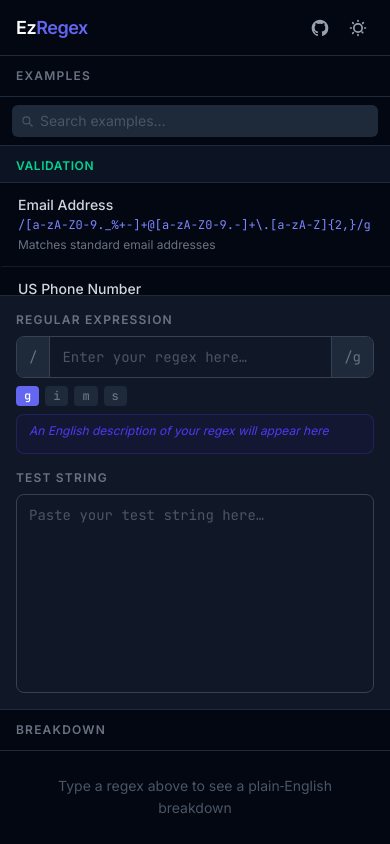
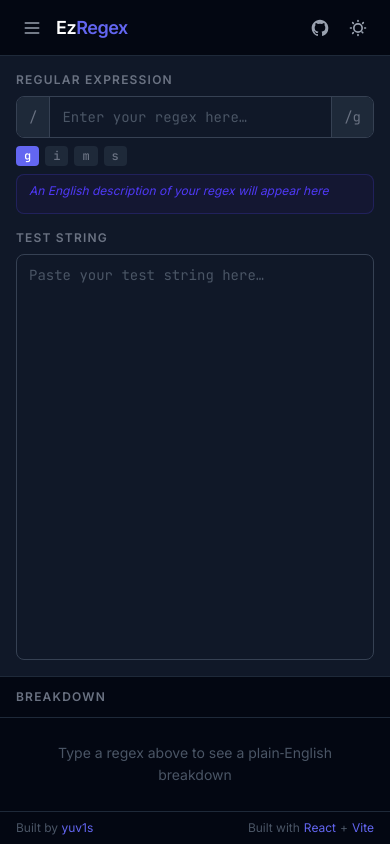
Before and after one commit to Yuv1s/EzRegex, a React (Vite) app: page / in a window 390 px wide. Built offline with nearby package versions, Linux system fonts and the light colour scheme.

Commit message:
accessibility, animations, mobile drawer, polished README

```diff
--- a/src/App.jsx
+++ b/src/App.jsx
@@ -3,6 +3,7 @@
 import Sidebar from './components/Sidebar'
 import EditorPanel from './components/EditorPanel'
 import ResultsPanel from './components/ResultsPanel'
+import Footer from './components/Footer'
 import { parseRegex, getMatches } from './lib/regexEngine'
 import { explainRegex } from './lib/regexExplainer'
 
@@ -13,6 +14,7 @@
   const [pattern, setPattern] = useState('')
   const [testString, setTestString] = useState('')
   const [flags, setFlags] = useState('g')
+  const [sidebarOpen, setSidebarOpen] = useState(false)
 
   useEffect(() => {
     const root = document.documentElement
@@ -34,6 +36,7 @@
     setPattern(pattern)
     setFlags(flags)
     setTestString(sample)
+    setSidebarOpen(false)
   }
 
   const { regex, error } = useMemo(() => parseRegex(pattern, flags), [pattern, flags])
@@ -54,10 +57,20 @@
 
   return (
     <div className="flex flex-col h-screen bg-white dark:bg-gray-900 font-sans">
-      <Header darkMode={darkMode} onToggleDark={() => setDarkMode(d => !d)} />
+      <Header
+        darkMode={darkMode}
+        onToggleDark={() => setDarkMode(d => !d)}
+        onToggleSidebar={() => setSidebarOpen(o => !o)}
+      />
 
       <div className="flex flex-col md:flex-row flex-1 overflow-hidden">
-        <Sidebar onLoadExample={loadExample} pattern={pattern} flags={flags} />
+        <Sidebar
+          onLoadExample={loadExample}
+          pattern={pattern}
+          flags={flags}
+          isOpen={sidebarOpen}
+          onClose={() => setSidebarOpen(false)}
+        />
         <EditorPanel
           pattern={pattern}
           testString={testString}
@@ -78,6 +91,8 @@
           onChunkClick={handleChunkClick}
         />
       </div>
+
+      <Footer />
     </div>
   )
 }
--- /dev/null
+++ b/src/components/Footer.jsx
@@ -0,0 +1,38 @@
+export default function Footer() {
+  return (
+    <footer className="flex-shrink-0 border-t border-gray-200 dark:border-gray-800 bg-white dark:bg-gray-950 px-4 py-2 flex items-center justify-between text-xs text-gray-400 dark:text-gray-600">
+      <span>
+        Built by{' '}
+        <a
+          href="https://github.com/yuv1s"
+          target="_blank"
+          rel="noopener noreferrer"
+          className="text-indigo-500 hover:text-indigo-600 dark:hover:text-indigo-400 transition-colors focus-visible:outline-none focus-visible:ring-2 focus-visible:ring-indigo-500 rounded"
+        >
+          yuv1s
+        </a>
+      </span>
+
+      <span className="flex items-center gap-1">
+        Built with{' '}
+        <a
+          href="https://react.dev"
+          target="_blank"
+          rel="noopener noreferrer"
+          className="text-indigo-500 hover:text-indigo-600 dark:hover:text-indigo-400 transition-colors focus-visible:outline-none focus-visible:ring-2 focus-visible:ring-indigo-500 rounded"
+        >
+          React
+        </a>
+        {' + '}
+        <a
+          href="https://vitejs.dev"
+          target="_blank"
+          rel="noopener noreferrer"
+          className="text-indigo-500 hover:text-indigo-600 dark:hover:text-indigo-400 transition-colors focus-visible:outline-none focus-visible:ring-2 focus-visible:ring-indigo-500 rounded"
+        >
+          Vite
+        </a>
+      </span>
+    </footer>
+  )
+}
--- a/src/components/Header.jsx
+++ b/src/components/Header.jsx
@@ -1,16 +1,29 @@
-export default function Header({ darkMode, onToggleDark }) {
+export default function Header({ darkMode, onToggleDark, onToggleSidebar }) {
   return (
     <header className="flex items-center justify-between px-4 h-14 border-b border-gray-200 dark:border-gray-800 bg-white dark:bg-gray-950 flex-shrink-0">
-      <span className="font-semibold text-lg tracking-tight text-gray-900 dark:text-white font-sans">
-        Ez<span className="text-indigo-500">Regex</span>
-      </span>
+      <div className="flex items-center gap-2">
+        {/* Hamburger — mobile only */}
+        <button
+          onClick={onToggleSidebar}
+          className="md:hidden p-1.5 rounded-md text-gray-500 dark:text-gray-400 hover:text-gray-900 dark:hover:text-white hover:bg-gray-100 dark:hover:bg-gray-800 transition-colors focus-visible:outline-none focus-visible:ring-2 focus-visible:ring-indigo-500"
+          aria-label="Open examples panel"
+        >
+          <svg className="w-5 h-5" fill="none" stroke="currentColor" strokeWidth={2} viewBox="0 0 24 24" aria-hidden="true">
+            <path strokeLinecap="round" strokeLinejoin="round" d="M4 6h16M4 12h16M4 18h16" />
+          </svg>
+        </button>
+
+        <span className="font-semibold text-lg tracking-tight text-gray-900 dark:text-white font-sans">
+          Ez<span className="text-indigo-500">Regex</span>
+        </span>
+      </div>
 
       <div className="flex items-center gap-3">
         <a
           href="https://github.com/yuv1s/EzRegex"
           target="_blank"
           rel="noopener noreferrer"
-          className="text-gray-500 dark:text-gray-400 hover:text-gray-900 dark:hover:text-white transition-colors"
+          className="text-gray-500 dark:text-gray-400 hover:text-gray-900 dark:hover:text-white transition-colors focus-visible:outline-none focus-visible:ring-2 focus-visible:ring-indigo-500 rounded"
           aria-label="GitHub repository"
         >
           <svg className="w-5 h-5" fill="currentColor" viewBox="0 0 24 24" aria-hidden="true">
@@ -24,15 +37,15 @@
 
         <button
           onClick={onToggleDark}
-          className="p-1.5 rounded-md text-gray-500 dark:text-gray-400 hover:text-gray-900 dark:hover:text-white hover:bg-gray-100 dark:hover:bg-gray-800 transition-colors"
+          className="p-1.5 rounded-md text-gray-500 dark:text-gray-400 hover:text-gray-900 dark:hover:text-white hover:bg-gray-100 dark:hover:bg-gray-800 transition-colors focus-visible:outline-none focus-visible:ring-2 focus-visible:ring-indigo-500"
           aria-label={darkMode ? 'Switch to light mode' : 'Switch to dark mode'}
         >
           {darkMode ? (
-            <svg className="w-5 h-5" fill="none" stroke="currentColor" strokeWidth={2} viewBox="0 0 24 24">
+            <svg className="w-5 h-5" fill="none" stroke="currentColor" strokeWidth={2} viewBox="0 0 24 24" aria-hidden="true">
               <path strokeLinecap="round" strokeLinejoin="round" d="M12 3v1m0 16v1m9-9h-1M4 12H3m15.364-6.364-.707.707M6.343 17.657l-.707.707M17.657 17.657l-.707-.707M6.343 6.343l-.707-.707M12 7a5 5 0 100 10A5 5 0 0012 7z" />
             </svg>
           ) : (
-            <svg className="w-5 h-5" fill="none" stroke="currentColor" strokeWidth={2} viewBox="0 0 24 24">
+            <svg className="w-5 h-5" fill="none" stroke="currentColor" strokeWidth={2} viewBox="0 0 24 24" aria-hidden="true">
               <path strokeLinecap="round" strokeLinejoin="round" d="M20.354 15.354A9 9 0 018.646 3.646 9.003 9.003 0 0012 21a9.003 9.003 0 008.354-5.646z" />
             </svg>
           )}
--- a/src/components/Sidebar.jsx
+++ b/src/components/Sidebar.jsx
@@ -15,7 +15,9 @@
     <button
       ref={cardRef}
       onClick={() => onLoadExample(example)}
-      className={`w-full text-left px-4 py-3 border-b border-l-2 transition-colors group ${
+      aria-pressed={isActive}
+      aria-label={`Load ${example.label} example`}
+      className={`w-full text-left px-4 py-3 border-b border-l-2 transition-colors group focus-visible:outline-none focus-visible:ring-2 focus-visible:ring-inset focus-visible:ring-indigo-500 ${
         isActive
           ? 'border-l-indigo-500 bg-indigo-50 dark:bg-indigo-950/50 border-b-indigo-100 dark:border-b-indigo-900/40'
           : 'border-l-transparent border-b-gray-100 dark:border-b-gray-800/60 hover:bg-indigo-50 dark:hover:bg-indigo-950/30'
@@ -47,7 +49,7 @@
   )
 }
 
-export default function Sidebar({ onLoadExample, pattern, flags }) {
+export default function Sidebar({ onLoadExample, pattern, flags, isOpen, onClose }) {
   const [query, setQuery] = useState('')
   const cardRefs = useRef({})
 
@@ -87,11 +89,42 @@
   }
 
   return (
-    <aside className="w-full max-h-60 md:max-h-none md:w-64 md:flex-shrink-0 border-b md:border-b-0 md:border-r border-gray-200 dark:border-gray-800 bg-gray-50 dark:bg-gray-950 flex flex-col overflow-hidden">
-      <div className="px-4 py-3 border-b border-gray-200 dark:border-gray-800 flex-shrink-0">
+    <>
+      {/* Mobile overlay backdrop */}
+      <div
+        className={`fixed inset-0 z-30 bg-black/40 md:hidden transition-opacity duration-200 ${
+          isOpen ? 'opacity-100 pointer-events-auto' : 'opacity-0 pointer-events-none'
+        }`}
+        onClick={onClose}
+        aria-hidden="true"
+      />
+
+      <aside
+        className={`
+          fixed top-14 bottom-0 left-0 z-40 w-72
+          md:static md:top-auto md:bottom-auto md:z-auto md:w-64 md:flex-shrink-0
+          transition-transform duration-200 ease-in-out
+          md:translate-x-0
+          border-r border-gray-200 dark:border-gray-800
+          bg-gray-50 dark:bg-gray-950 flex flex-col overflow-hidden
+          ${isOpen ? 'translate-x-0' : '-translate-x-full'}
+        `}
+        aria-label="Examples panel"
+      >
+        <div className="px-4 py-3 border-b border-gray-200 dark:border-gray-800 flex-shrink-0 flex items-center justify-between">
           <h2 className="text-xs font-semibold uppercase tracking-widest text-gray-400 dark:text-gray-500">
             Examples
           </h2>
+          {/* Close button — mobile only */}
+          <button
+            onClick={onClose}
+            className="md:hidden p-1 rounded-md text-gray-400 hover:text-gray-700 dark:hover:text-gray-200 hover:bg-gray-200 dark:hover:bg-gray-800 transition-colors focus-visible:outline-none focus-visible:ring-2 focus-visible:ring-indigo-500"
+            aria-label="Close examples panel"
+          >
+            <svg className="w-4 h-4" fill="none" stroke="currentColor" strokeWidth={2} viewBox="0 0 24 24" aria-hidden="true">
+              <path strokeLinecap="round" strokeLinejoin="round" d="M6 18L18 6M6 6l12 12" />
+            </svg>
+          </button>
         </div>
 
         {/* Search */}
@@ -100,21 +133,24 @@
             <svg
               className="absolute left-2 w-3.5 h-3.5 text-gray-400 dark:text-gray-600 pointer-events-none"
               fill="none" viewBox="0 0 24 24" stroke="currentColor" strokeWidth={2}
+              aria-hidden="true"
             >
               <path strokeLinecap="round" strokeLinejoin="round" d="M21 21l-4.35-4.35M17 11A6 6 0 1 1 5 11a6 6 0 0 1 12 0z" />
             </svg>
             <input
-            type="text"
+              id="example-search"
+              type="search"
               value={query}
               onChange={e => setQuery(e.target.value)}
               placeholder="Search examples…"
               spellCheck={false}
-            className="w-full pl-7 pr-6 py-1.5 rounded-md bg-gray-100 dark:bg-gray-800 text-sm text-gray-700 dark:text-gray-200 placeholder-gray-400 dark:placeholder-gray-600 outline-none focus:ring-1 focus:ring-indigo-500"
+              aria-label="Search examples"
+              className="w-full pl-7 pr-6 py-1.5 rounded-md bg-gray-100 dark:bg-gray-800 text-sm text-gray-700 dark:text-gray-200 placeholder-gray-400 dark:placeholder-gray-600 outline-none focus-visible:ring-2 focus-visible:ring-indigo-500"
             />
             {query && (
               <button
                 onClick={() => setQuery('')}
-              className="absolute right-2 text-gray-400 hover:text-gray-600 dark:hover:text-gray-300 leading-none"
+                className="absolute right-2 text-gray-400 hover:text-gray-600 dark:hover:text-gray-300 leading-none focus-visible:outline-none focus-visible:ring-2 focus-visible:ring-indigo-500 rounded"
                 aria-label="Clear search"
               >
                 ×
@@ -151,5 +187,6 @@
           )}
         </div>
       </aside>
+    </>
   )
 }
```
Also changed, not shown: src/components/EditorPanel.jsx (+45 -12 lines), src/components/RegexDisplay.jsx (+13 -6 lines), src/components/ResultsPanel.jsx (+21 -6 lines), src/index.css (+15 -0 lines), src/assets/main.png (added), 1 other file (tests, documents, lock files or other folders). Lines whose indentation alone changed are shown as unchanged.
